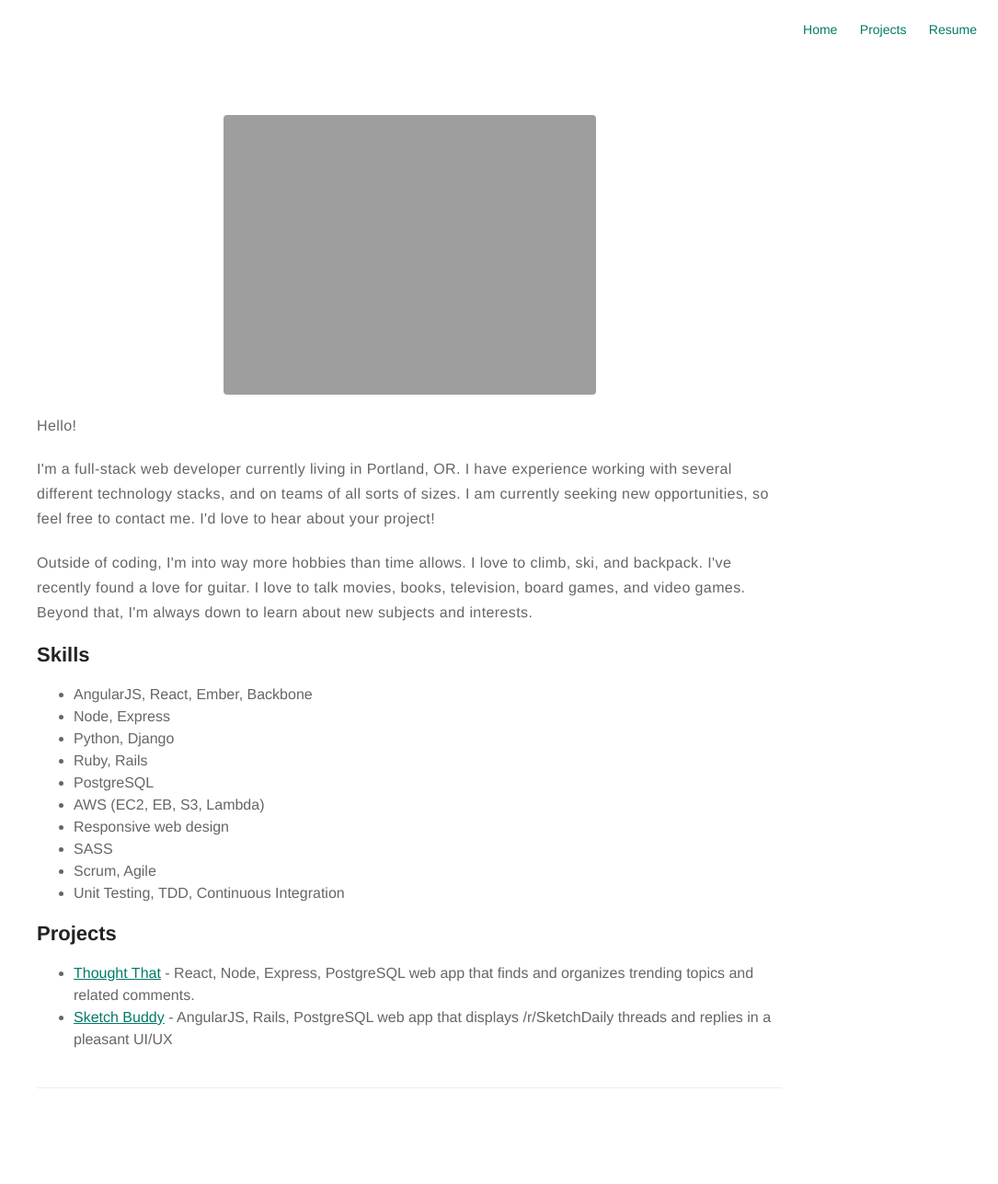
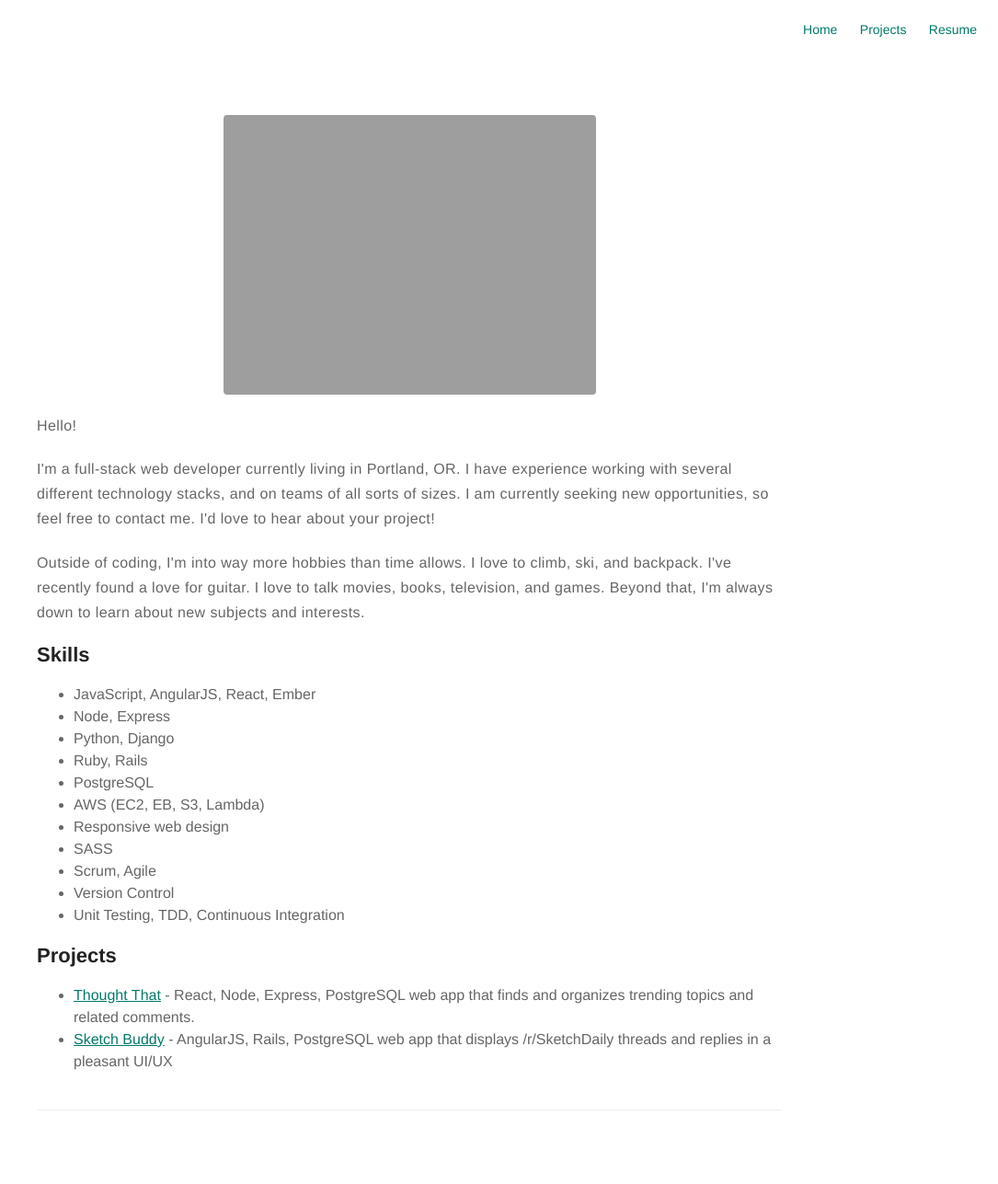
Before and after one commit to ryanwestby/ryanwestby.github.io, a Jekyll site: the page built from about.md, in a window 1280 px wide. Shown: the whole page at 92% size, without its empty margins (195-1280 px from the left). Built offline with Jekyll 4.4.1, drawn with Linux system fonts in a browser that asks for light colours; before the commit the page ends 1263 px from its top, so only the background shows below that.

Commit message:
Update about

```diff
--- a/about.md
+++ b/about.md
@@ -12,14 +12,14 @@ stacks, and on teams of all sorts of sizes. I am currently seeking new opportuni
 <p>Outside of coding, I'm into way more hobbies than time allows.
 I love to climb, ski, and backpack.
 I've recently found a love for guitar.
-I love to talk movies, books, television, board games, and video games.
+I love to talk movies, books, television, and games.
 Beyond that, I'm always down to learn about new subjects and interests.
 </p>
 
 <h2>Skills</h2>
 
 <ul class="skill-list">
-	<li>AngularJS, React, Ember, Backbone</li>
+	<li>JavaScript, AngularJS, React, Ember</li>
 	<li>Node, Express</li>
 	<li>Python, Django</li>
 	<li>Ruby, Rails</li>
@@ -28,6 +28,7 @@ Beyond that, I'm always down to learn about new subjects and interests.
 	<li>Responsive web design</li>
 	<li>SASS</li>
 	<li>Scrum, Agile</li>
+	<li>Version Control</li>
 	<li>Unit Testing, TDD, Continuous Integration</li>
 </ul>
 
```
